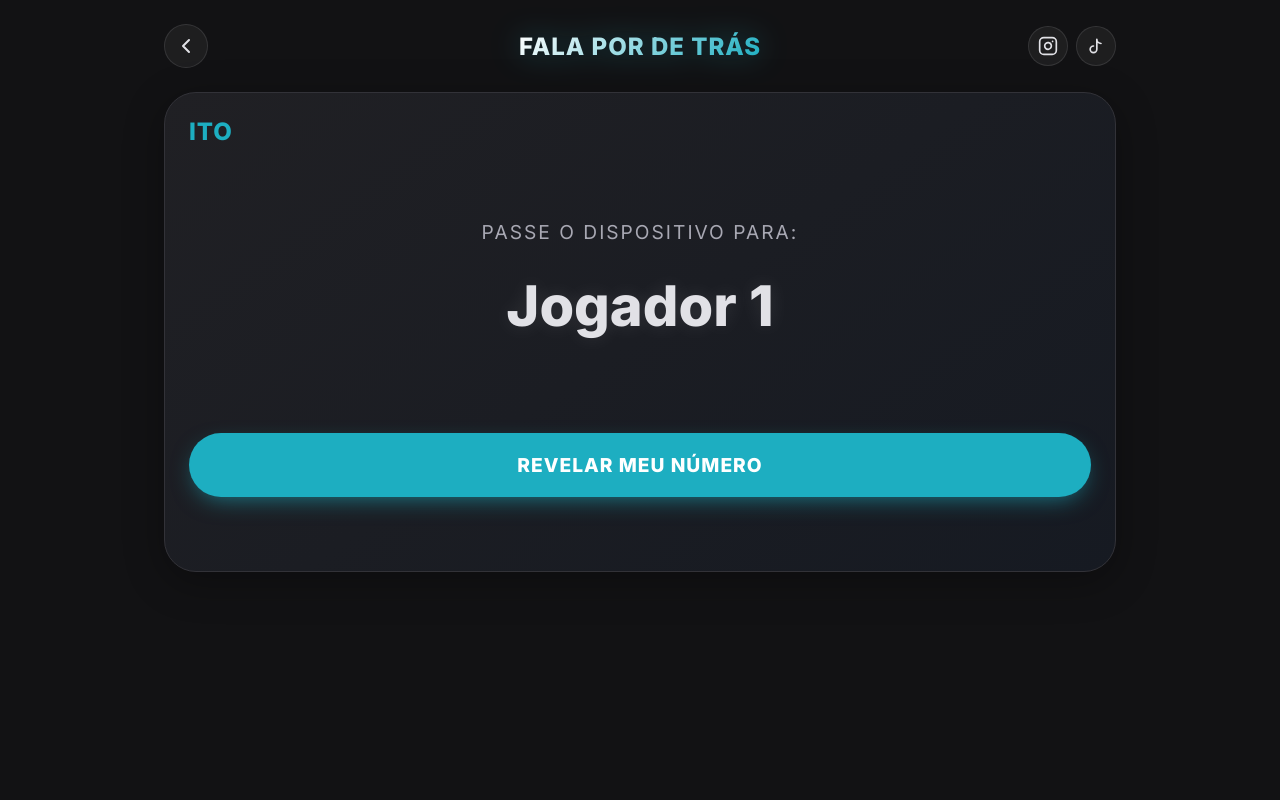
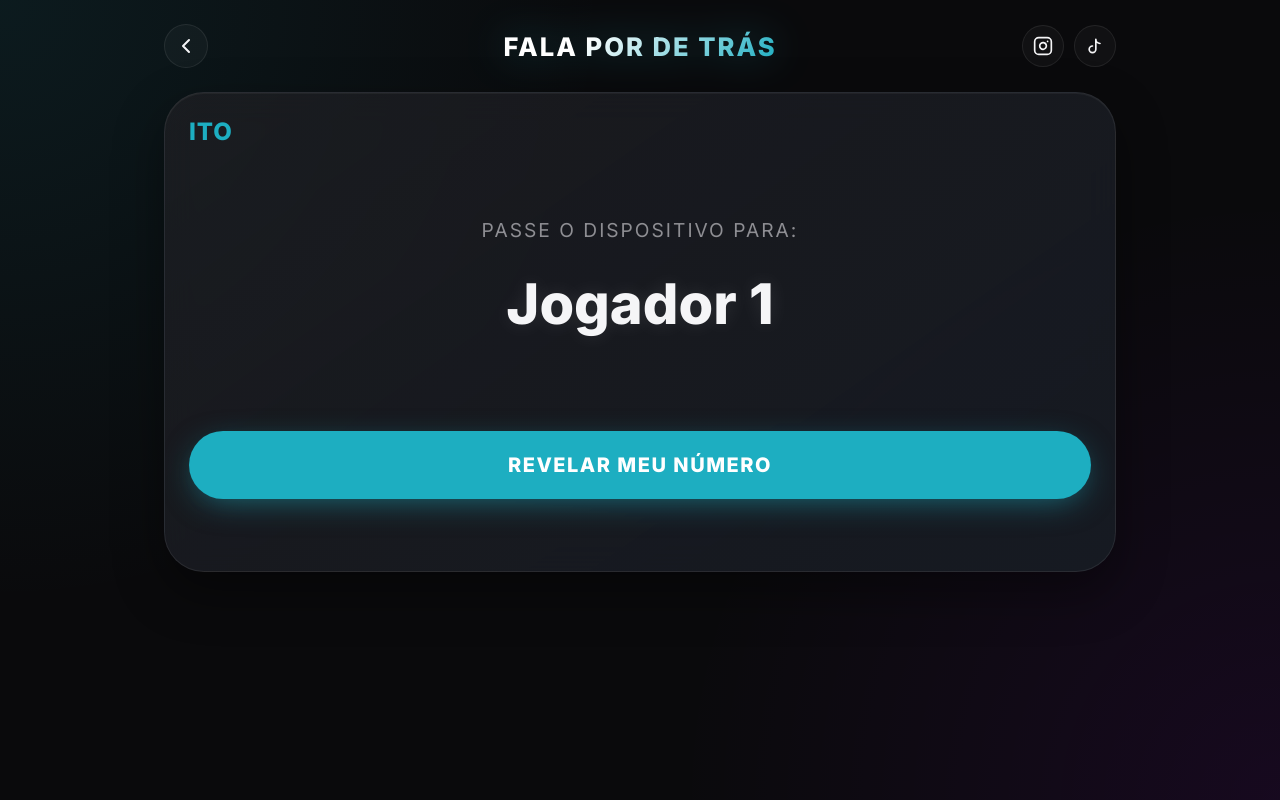
Before and after one commit to SohJorgeMesmo78/FalaPorDeTras, an Angular app: page /play/ito in a window 1280 px wide. Built offline with nearby package versions, Linux system fonts and the light colour scheme.

Commit message:
corrigindo design

```diff
--- a/src/app/components/header/header.component.scss
+++ b/src/app/components/header/header.component.scss
@@ -21,18 +21,18 @@
     position: absolute;
     left: 50%;
     transform: translateX(-50%);
-    font-size: 1.5rem;
+    font-size: 1.6rem;
     font-weight: 900;
-    background: linear-gradient(135deg, #fff 0%, var(--primary) 100%);
+    background: linear-gradient(135deg, #fff 30%, var(--primary) 100%);
     -webkit-background-clip: text;
     -webkit-text-fill-color: transparent;
     text-transform: uppercase;
-    letter-spacing: 1px;
-    filter: drop-shadow(0 0 15px rgba(29, 174, 193, 0.4));
+    letter-spacing: 2px;
+    filter: drop-shadow(0 0 20px rgba(29, 174, 193, 0.4));
     white-space: nowrap;
 
     @media (max-width: 380px) {
-      font-size: 1.2rem;
+      font-size: 1.3rem;
     }
   }
 
@@ -40,41 +40,44 @@
     width: 44px;
     height: 44px;
     border-radius: 50%;
-    background: rgba(255, 255, 255, 0.05);
+    background: rgba(255, 255, 255, 0.03);
     display: flex;
     justify-content: center;
     align-items: center;
     color: var(--text-main);
-    border: 1px solid rgba(255,255,255,0.1);
-    transition: all 0.3s ease;
+    border: 1px solid rgba(255, 255, 255, 0.08);
+    transition: all 0.4s cubic-bezier(0.175, 0.885, 0.32, 1.275);
 
     &:hover {
       background: var(--primary);
       color: #fff;
-      transform: translateX(-4px);
+      border-color: var(--primary);
+      transform: translateX(-4px) scale(1.1);
+      box-shadow: 0 0 20px var(--primary-glow);
     }
   }
 
   .socials {
-    gap: 8px;
+    gap: 10px;
 
     a {
       display: flex;
       align-items: center;
       justify-content: center;
-      width: 40px;
-      height: 40px;
+      width: 42px;
+      height: 42px;
       border-radius: 50%;
-      background: rgba(255, 255, 255, 0.05);
+      background: rgba(255, 255, 255, 0.03);
       color: var(--text-main);
-      border: 1px solid rgba(255,255,255,0.1);
-      transition: all 0.3s ease;
+      border: 1px solid rgba(255, 255, 255, 0.08);
+      transition: all 0.4s cubic-bezier(0.175, 0.885, 0.32, 1.275);
 
       &:hover {
         background: var(--primary);
         color: #fff;
         border-color: var(--primary);
-        transform: translateY(-3px);
+        transform: translateY(-4px) scale(1.1);
+        box-shadow: 0 0 20px var(--primary-glow);
       }
     }
   }
--- a/src/app/pages/game/game.component.scss
+++ b/src/app/pages/game/game.component.scss
@@ -262,31 +262,41 @@
     display: flex;
     align-items: center;
     gap: 16px;
-    background: rgba(255, 255, 255, 0.05);
-    padding: 12px 16px;
-    border-radius: 16px;
-    border: 1px solid rgba(255, 255, 255, 0.1);
-    transition: all 0.3s ease;
+    background: rgba(255, 255, 255, 0.04);
+    padding: 16px 20px;
+    border-radius: 20px;
+    border: 1px solid rgba(255, 255, 255, 0.08);
+    transition: all 0.4s cubic-bezier(0.165, 0.84, 0.44, 1);
+    box-shadow: 0 4px 12px rgba(0, 0, 0, 0.2);
+
+    &:hover {
+      background: rgba(255, 255, 255, 0.07);
+      transform: translateY(-2px);
+      box-shadow: 0 8px 24px rgba(0, 0, 0, 0.3);
+    }
 
     &:focus-within {
-       background: rgba(255, 255, 255, 0.08);
+       background: rgba(255, 255, 255, 0.1);
        border-color: var(--primary);
+       box-shadow: 0 0 20px var(--primary-glow);
     }
 
     .color-preview {
-      width: 40px;
-      height: 40px;
-      border-radius: 12px;
+      width: 44px;
+      height: 44px;
+      border-radius: 14px;
       cursor: pointer;
       display: flex;
       align-items: center;
       justify-content: center;
-      color: rgba(0,0,0,0.4);
-      transition: all 0.2s;
-      box-shadow: 0 4px 12px rgba(0,0,0,0.2);
+      color: rgba(0,0,0,0.3);
+      transition: all 0.3s cubic-bezier(0.175, 0.885, 0.32, 1.275);
+      box-shadow: 0 4px 15px rgba(0,0,0,0.4);
+      flex-shrink: 0;
 
       &:hover {
-        transform: scale(1.1) rotate(8deg);
+        transform: scale(1.15) rotate(12deg);
+        filter: brightness(1.1);
       }
     }
 
@@ -295,12 +305,14 @@
       background: none;
       border: none;
       color: #fff;
-      font-size: 1.1rem;
+      font-size: 1.15rem;
       font-weight: 600;
       outline: none;
+      padding: 4px 0;
 
       &::placeholder {
-        color: rgba(255, 255, 255, 0.3);
+        color: rgba(255, 255, 255, 0.2);
+        font-weight: 400;
       }
     }
   }
--- a/src/app/pages/game/game.component.ts
+++ b/src/app/pages/game/game.component.ts
@@ -102,21 +102,21 @@ export class GameComponent implements OnInit {
   checkSpecialName(player: PlayerProfile) {
     const name = player.name.toLowerCase().trim();
 
-    // Jorge / Jooj
+    // Jorge / Jooj (Laranja Bebê)
     if (name === 'jorge' || name === 'jooj') {
-      player.color = '#FFAA00';
+      player.color = '#FFCC80';
     }
-    // Marina / Mari
+    // Marina / Mari (Azul Bebê)
     else if (name === 'marina' || name === 'mari') {
-      player.color = '#003B94';
+      player.color = '#B3E5FC';
     }
-    // Matheus / Theu / Theus
+    // Matheus / Theu / Theus (Verde Bebê)
     else if (name === 'matheus' || name === 'theu' || name === 'theus') {
-      player.color = '#0A9400';
+      player.color = '#C8E6C9';
     }
-    // Gabriela / Gabi
+    // Gabriela / Gabi (Rosa Bebê)
     else if (name === 'gabriela' || name === 'gabi') {
-      player.color = '#940059';
+      player.color = '#F8BBD0';
     }
   }
 
--- a/src/app/pages/home/home.component.scss
+++ b/src/app/pages/home/home.component.scss
@@ -42,7 +42,7 @@
       border-radius: 50%;
       background: rgba(255, 255, 255, 0.05);
       color: var(--text-main);
-      border: 1px solid rgba(255,255,255,0.1);
+      border: 1px solid rgba(255, 255, 255, 0.1);
       transition: all 0.3s ease;
 
       &:hover {
@@ -71,7 +71,25 @@
   margin: 0 auto;
 
   @media (min-width: 600px) {
+    grid-template-columns: repeat(3, 1fr);
+    gap: 32px 24px;
+  }
+
+  @media (min-width: 1000px) {
     grid-template-columns: repeat(4, 1fr);
+    max-width: 900px;
+    gap: 32px 24px;
+  }
+
+  @media (min-width: 1200px) {
+    grid-template-columns: repeat(5, 1fr);
+    max-width: 1000px;
+    gap: 32px 24px;
+  }
+
+  @media (min-width: 1400px) {
+    grid-template-columns: repeat(6, 1fr);
+    max-width: 1200px;
     gap: 32px 24px;
   }
 }
--- a/src/app/services/game.service.ts
+++ b/src/app/services/game.service.ts
@@ -80,7 +80,7 @@ const GAMES_DATA: Game[] = [
   },
   {
     id: 'onde-estou',
-    name: '?',
+    name: 'Onde estou?',
     description:
       'Um jogo de dedução e espionagem em locais inusitados! Todos os jogadores sabem onde estão (ex: "Aeroporto"), exceto o Impostor. O objetivo é fazer perguntas estratégicas para descobrir quem está perdido, enquanto o Impostor tenta descobrir o local através das respostas dos outros. Seja discreto: se o Impostor descobrir o local, ele vence!',
     imageUrl: 'images/onde-estou.png',
--- a/src/styles.scss
+++ b/src/styles.scss
@@ -3,12 +3,14 @@
 
 :root {
   --primary: #1daec1;
+  --primary-glow: rgba(29, 174, 193, 0.4);
   --primary-hover: #168a99;
-  --bg-dark: #121214;
-  --bg-card: #202024;
-  --text-main: #e1e1e6;
-  --text-muted: #a8a8b3;
-  --border: #323238;
+  --bg-dark: #0a0a0c;
+  --bg-card: rgba(32, 32, 36, 0.7);
+  --glass-bg: rgba(30, 30, 35, 0.6);
+  --text-main: #f5f5f7;
+  --text-muted: #8e8e93;
+  --border: rgba(255, 255, 255, 0.08);
 }
 
 * {
@@ -19,11 +21,16 @@
 
 html,
 body {
-  font-family: "Inter", sans-serif;
-  background-color: var(--bg-dark);
+  font-family: "Inter", -apple-system, BlinkMacSystemFont, sans-serif;
+  background: var(--bg-dark);
+  background-image:
+    radial-gradient(circle at 0% 0%, rgba(29, 174, 193, 0.1) 0%, transparent 40%),
+    radial-gradient(circle at 100% 100%, rgba(173, 0, 255, 0.08) 0%, transparent 40%);
+  background-attachment: fixed;
   color: var(--text-main);
   min-height: 100vh;
   -webkit-font-smoothing: antialiased;
+  overflow-x: hidden;
 }
 
 a {
@@ -186,11 +193,16 @@ button {
 }
 
 .game-content {
-  background: var(--bg-card);
-  border-radius: 32px;
+  background: var(--glass-bg);
+  backdrop-filter: blur(16px);
+  -webkit-backdrop-filter: blur(16px);
+  border-radius: 40px;
   overflow: hidden;
   border: 1px solid var(--border);
-  box-shadow: 0 10px 40px rgba(0, 0, 0, 0.3);
+  box-shadow:
+    0 20px 50px rgba(0, 0, 0, 0.4),
+    inset 0 1px 1px rgba(255, 255, 255, 0.05);
+  transition: all 0.4s cubic-bezier(0.165, 0.84, 0.44, 1);
 }
 
 .image-wrapper {
@@ -283,22 +295,28 @@ button {
 
 .btn-primary {
   width: 100%;
-  padding: 20px;
+  padding: 22px;
   border-radius: 100px;
   background: var(--primary);
   color: #fff;
-  font-size: 1.2rem;
+  font-size: 1.25rem;
   font-weight: 800;
   text-transform: uppercase;
-  letter-spacing: 1px;
-  transition: all 0.3s ease;
-  box-shadow: 0 8px 24px -8px rgba(29, 174, 193, 0.7);
+  letter-spacing: 1.5px;
+  transition: all 0.3s cubic-bezier(0.175, 0.885, 0.32, 1.275);
+  box-shadow: 0 8px 32px -8px rgba(29, 174, 193, 0.6);
+  border: none;
+  outline: none;
 
-  &:hover,
+  &:hover {
+    background: var(--primary-hover);
+    transform: translateY(-4px) scale(1.02);
+    box-shadow: 0 12px 40px -8px rgba(29, 174, 193, 0.8);
+  }
+
   &:active {
-    background: var(--primary-hover);
-    transform: translateY(-4px);
-    box-shadow: 0 12px 32px -8px rgba(29, 174, 193, 0.9);
+    transform: translateY(-2px) scale(0.98);
+    filter: brightness(0.9);
   }
 }
 
```
